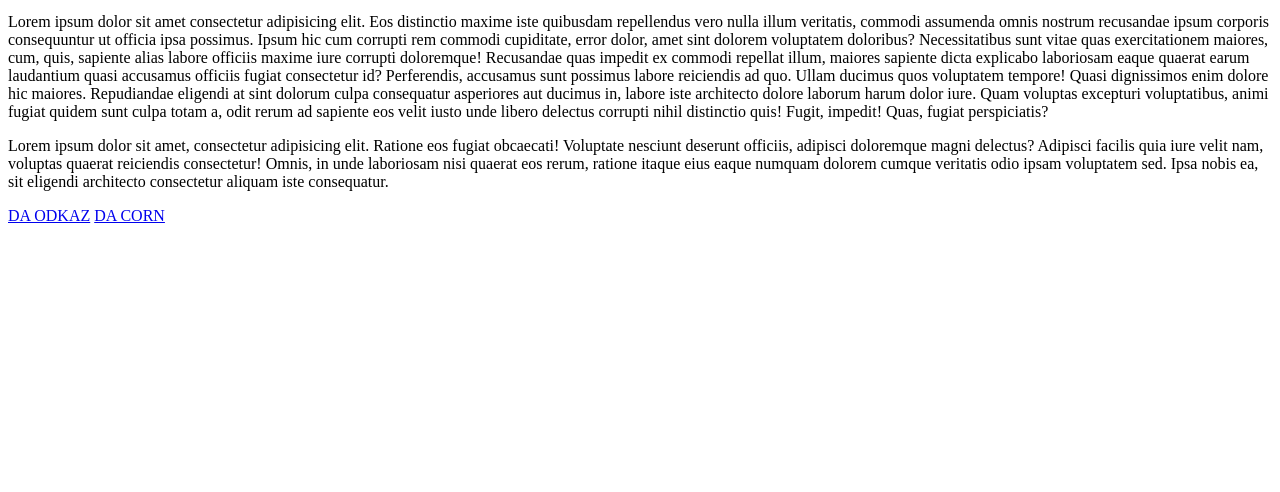
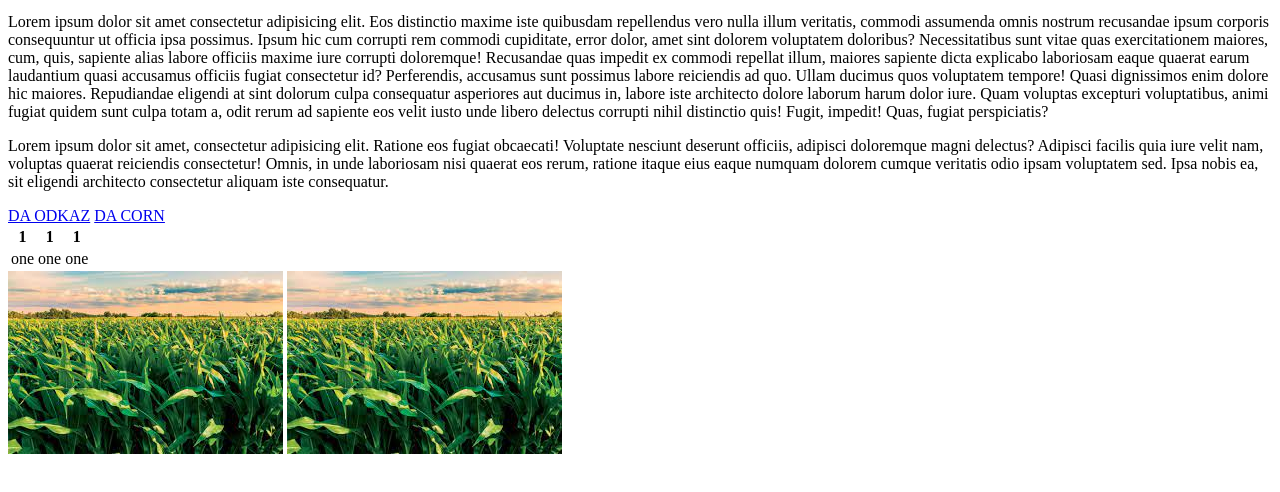
Before and after one commit to Crusader5033/1509PrvniCviceni, a plain HTML site: page index.html in a window 1280 px wide. Shown: the part 166-658 px from the top of the page. Drawn offline with Linux system fonts and the light colour scheme.

Commit message:
Prvni cviceni

```diff
--- a/index.html
+++ b/index.html
@@ -24,6 +24,23 @@
         <a href="newsletter.html" target="blank">DA ODKAZ</a>
         <a href="newsletter.html" >DA CORN</a>
 
+        <table>
+            <tr>
+                <th>1</th>
+                <th>1</th>
+                <th>1</th>
+            </tr>
+            <tr>
+                <td>one</td>
+                <td>one</td>
+                <td>one</td>
+            </tr>
+        </table>
+        <img src="img/1.jpeg" alt="">
+        <img src="img/1.jpeg" alt="">
+
+
+
 
     </main>
     <footer>
```
Also changed, not shown: img/1.jpeg (added).
